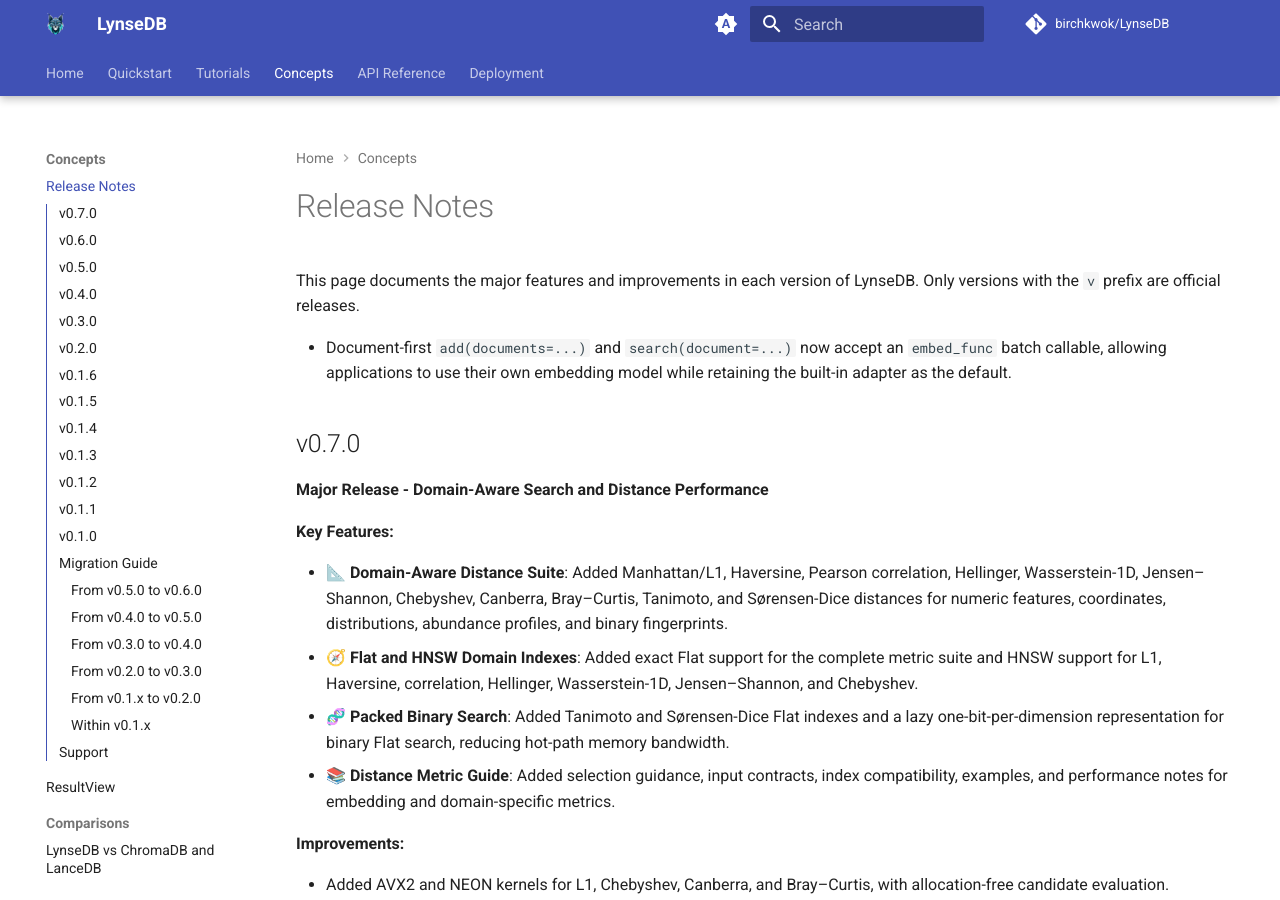
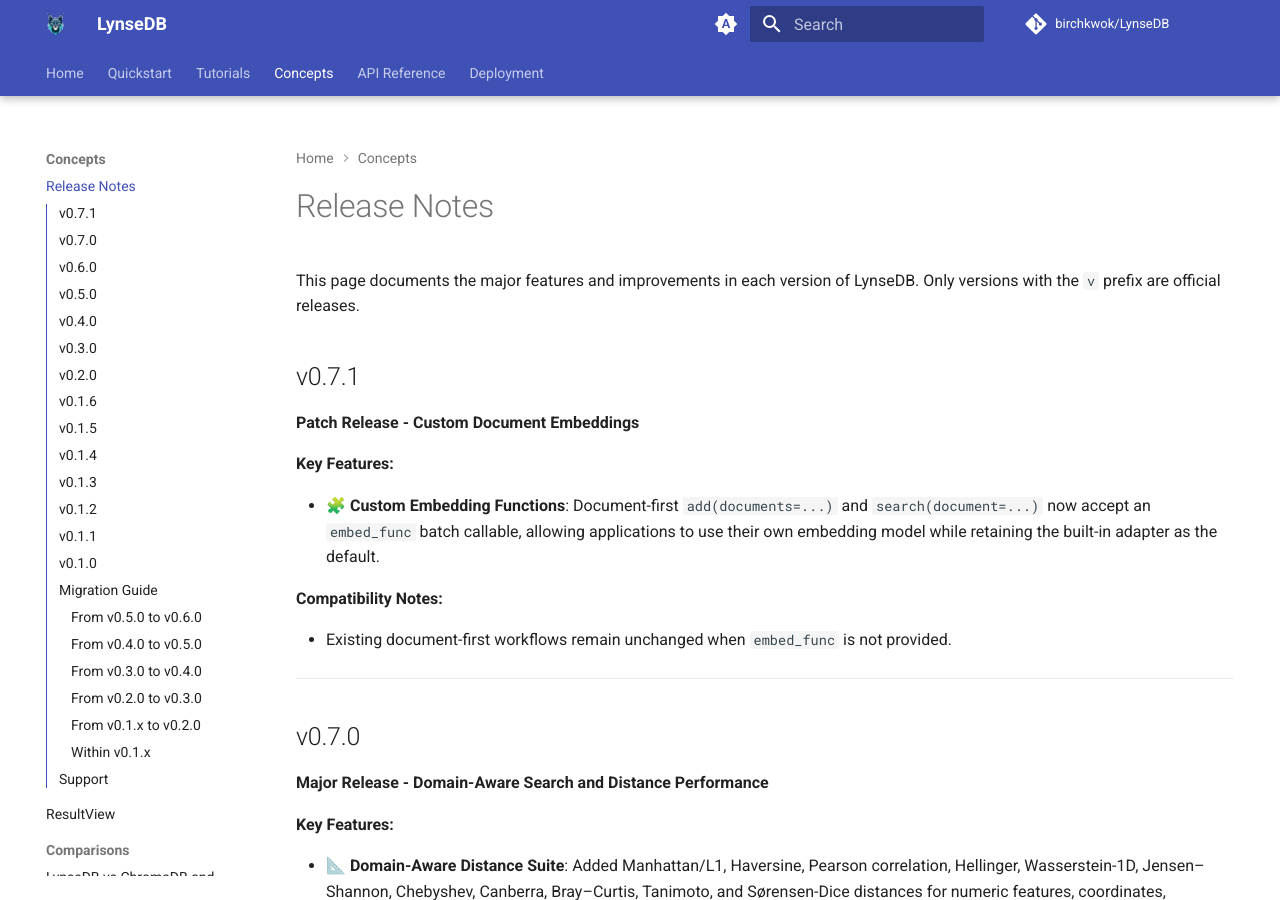
Before and after one commit to BirchKwok/lynsedb, an MkDocs documentation site: the page built from docs/releases.md, in a window 1280 px wide and 900 px high. Built offline with MkDocs 1.6.1 and Material for MkDocs 9.7.7, drawn with Linux system fonts in a browser that asks for light colours; comment, search, counter and statistics services are not loaded; the version menu is left out.

Commit message:
chore: release v0.7.1

```diff
--- a/Cargo.toml
+++ b/Cargo.toml
@@ -1,6 +1,6 @@
 [package]
 name = "lynse"
-version = "0.7.0"
+version = "0.7.1"
 edition = "2021"
 description = "High-performance vector database"
 license = "Apache-2.0"
--- a/docs/comparisons/vector_database_benchmarks.md
+++ b/docs/comparisons/vector_database_benchmarks.md
@@ -17,7 +17,7 @@
 | Dataset | 100,000 vectors, 128 dimensions, 100 queries, top-k 10 |
 | Python | 3.12.2 |
 | Platform | macOS 26.5.1, arm64 |
-| LynseDB | 0.7.0 |
+| LynseDB | 0.7.1 |
 | ChromaDB | 1.5.9 |
 | LanceDB | 0.33.0 |
 | USEARCH | 2.25.3 |
--- a/docs/releases.md
+++ b/docs/releases.md
@@ -2,9 +2,23 @@
 
 This page documents the major features and improvements in each version of LynseDB. Only versions with the `v` prefix are official releases.
 
-- Document-first `add(documents=...)` and `search(document=...)` now accept an
-  `embed_func` batch callable, allowing applications to use their own embedding
-  model while retaining the built-in adapter as the default.
+## v0.7.1
+
+**Patch Release - Custom Document Embeddings**
+
+**Key Features:**
+
+- 🧩 **Custom Embedding Functions**: Document-first `add(documents=...)` and
+  `search(document=...)` now accept an `embed_func` batch callable, allowing
+  applications to use their own embedding model while retaining the built-in
+  adapter as the default.
+
+**Compatibility Notes:**
+
+- Existing document-first workflows remain unchanged when `embed_func` is not
+  provided.
+
+---
 
 ## v0.7.0
 
--- a/pyproject.toml
+++ b/pyproject.toml
@@ -4,7 +4,7 @@
 
 [project]
 name = "LynseDB"
-version = "0.7.0"
+version = "0.7.1"
 description = "A Python-first, Rust-powered vector database for AI apps, from embedded local storage to HTTP service and lightweight sharded clusters."
 readme = "README.md"
 keywords = ["vector", "database"]
```
Also changed, not shown: 2 other files.
